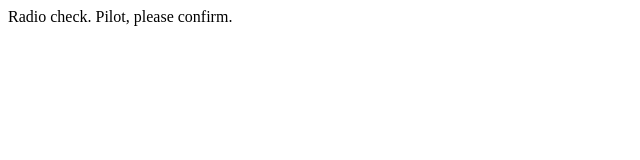
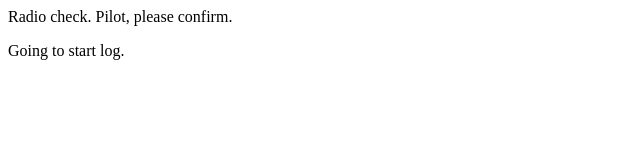
Before and after one commit to ayswaryabg/communication-log, a plain HTML site: page index.html in a window 1280 px wide. Shown: the whole page, without its empty margins (0-640 px from the left). Drawn offline with Linux system fonts and the light colour scheme.

Commit message:
Added one more line to log.

```diff
--- a/index.html
+++ b/index.html
@@ -1,5 +1,6 @@
 <html>
    <body>
       <p>Radio check. Pilot, please confirm.</p>
+      <p>Going to start log.</p>
    </body>
 </html>
```
